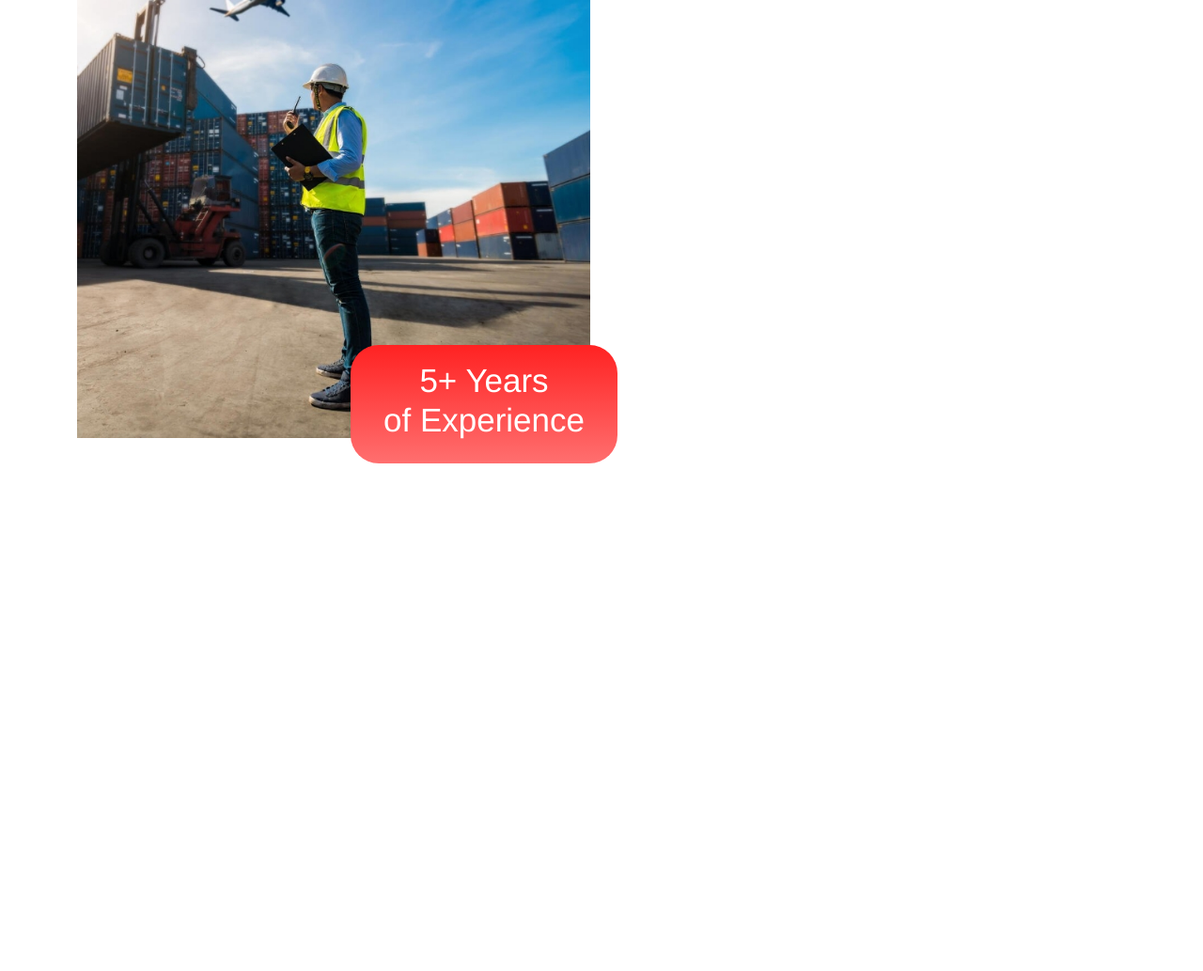
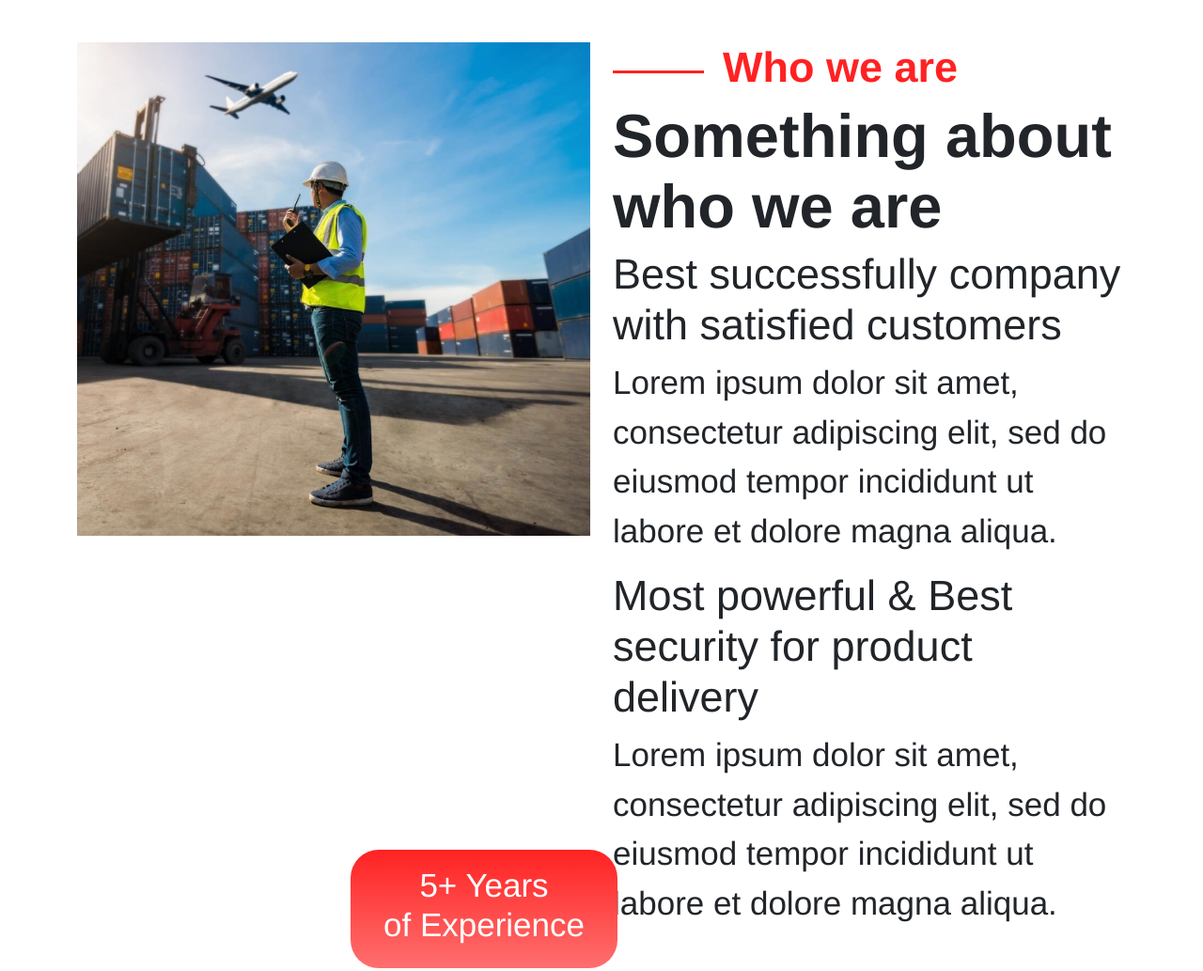
Before and after one commit to umar2707/new1, a plain HTML site: page index.html in a window 1280 px wide. Shown: the part 907-1940 px from the top of the page at 94% size. Before the commit the page ends 1421 px from the top, so only its background shows below. Drawn offline with Linux system fonts and the light colour scheme; a web font is replaced by a local one.

Commit message:
10.10.umar

```diff
--- a/css/style.css
+++ b/css/style.css
@@ -8,13 +8,20 @@ a{
     text-decoration: none;
 }
 .container{
-    width: 1140px !important;
+    width: 1664px !important;
+}
+.navbar{
+    height: 15vh;
 }
 .main{
     background: url(../img/banner.jpg) center center;
     background-size: cover;
     background-repeat: no-repeat;
     min-height: 100vh;
+}
+.mainbody{
+    min-height: 84vh;
+    position: relative;
 }
 .logo img{
     width: 100px;
@@ -25,6 +32,9 @@ a{
 }
 .search{
     cursor: pointer;
+}
+.text{
+    margin-top: 7rem;
 }
 .text .container{
     display: flex;
@@ -37,13 +47,15 @@ a{
     font-weight: 800;
 }
 .socials{
-    position: relative;
+    position: absolute;
+    bottom: 10%;
 }
 .social{
     display: flex;
     flex-direction: column;
     position: absolute;
     margin-left: 40px;
+    left: -20%;
 }
 .social .fab{
     color: #fff;
@@ -93,6 +105,36 @@ a{
     font-size: 35px;
     text-align: center;
 }
+.texthead{
+    display: flex;
+    align-items: center;
+}
+.texthead hr{
+    width: 97px !important;
+    color: #FF2222;
+    height: 3px;
+    opacity: 1 !important;
+}
+.texthead h3{
+    color: #FF2222;
+    font-weight: 900;
+    font-size: 45px;
+    margin-left: 20px;
+}
+.textbody h1{
+    font-size: 65px;
+    font-weight: bold;
+    line-height: 75px;
+}
+.textfoot{
+
+}
+.textfoot h3{
+    font-size: 45px;
+}
+.textfoot p{
+    font-size: 35px;
+}
 
 
 
--- a/index.html
+++ b/index.html
@@ -31,7 +31,7 @@
                 <span class="navbar-toggler-icon"></span>
               </button>
               <div class="collapse navbar-collapse" id="navbarSupportedContent">
-                <ul class="w-100 navbar-nav d-flex justify-content-between align-items-center me-auto mb-2 mb-lg-0">
+                <ul class="w-100 p-3 navbar-nav d-flex justify-content-between align-items-center me-auto mb-2 mb-lg-0">
                   <li class="nav-item">
                     <a class="nav-link" aria-current="page" href="#">Home</a>
                   </li>
@@ -67,6 +67,7 @@
             </div>
             </div>
         </nav>
+        <div class="container mainbody ">
           <section class="text">
             <div class="container">
             <h1>Fast. <br>Affordable. <br>Safety.</h1>
@@ -89,6 +90,7 @@
             </div>
           </section>
         </div>
+    </div>
     <section class="sec2">
       <div class="container pt-5 pb-5">
         <div class="row">
@@ -102,7 +104,28 @@
             </div>
           </div>
           <div class="col-lg-6">
-
+            <div class="sec2text">
+              <div class="texthead">
+                <hr>
+                <h3>Who we are</h3>
+              </div>
+              <div class="textbody">
+                <h1>Something about who
+                  we are</h1>
+                <div class="textfoot">
+                  <h3>Best successfully company with
+                    satisfied customers</h3>
+                  <p>Lorem ipsum dolor sit amet, consectetur
+                    adipiscing elit, sed do eiusmod tempor
+                    incididunt ut labore et dolore magna aliqua.</p>
+                  <h3>Most powerful & Best security
+                    for product delivery</h3>
+                  <p>Lorem ipsum dolor sit amet, consectetur
+                    adipiscing elit, sed do eiusmod tempor
+                    incididunt ut labore et dolore magna aliqua.</p>
+                </div>
+              </div>
+            </div>
           </div>
         </div>
       </div>
```
Lines whose indentation alone changed are shown as unchanged.
